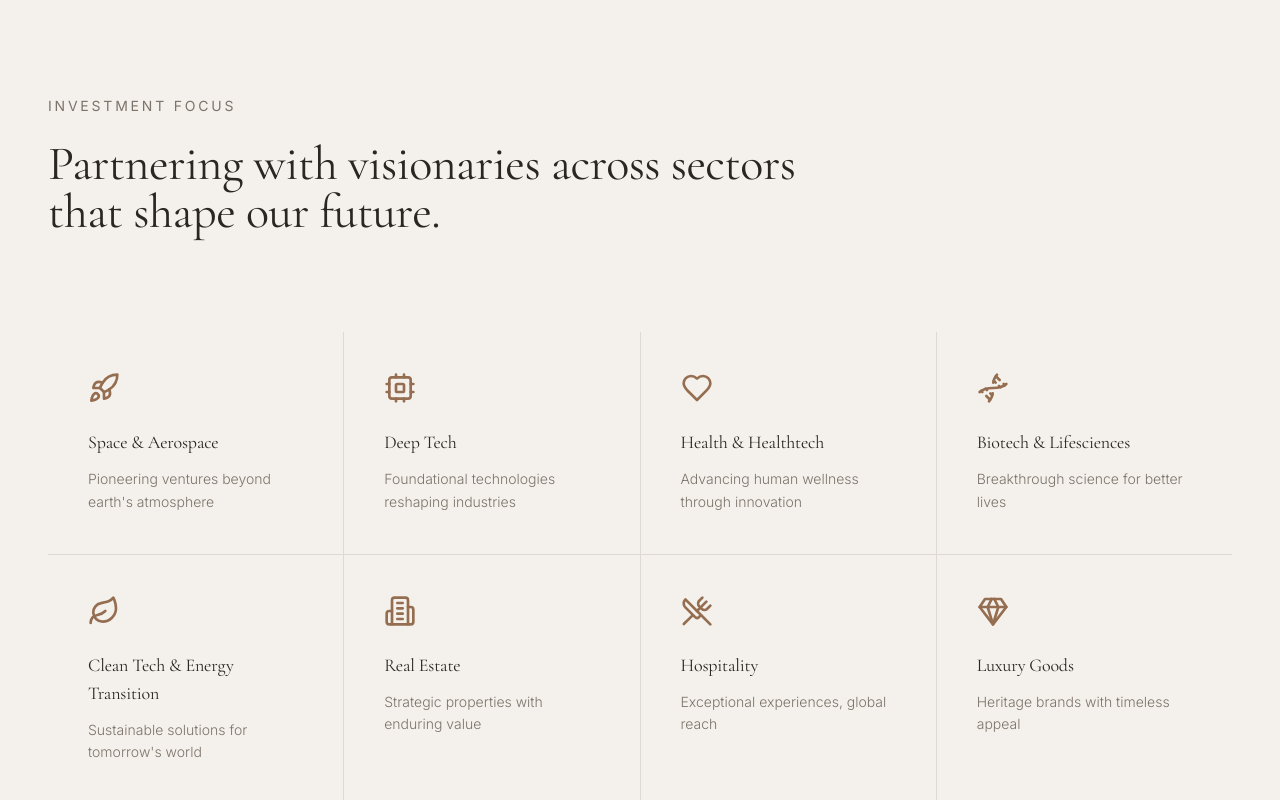
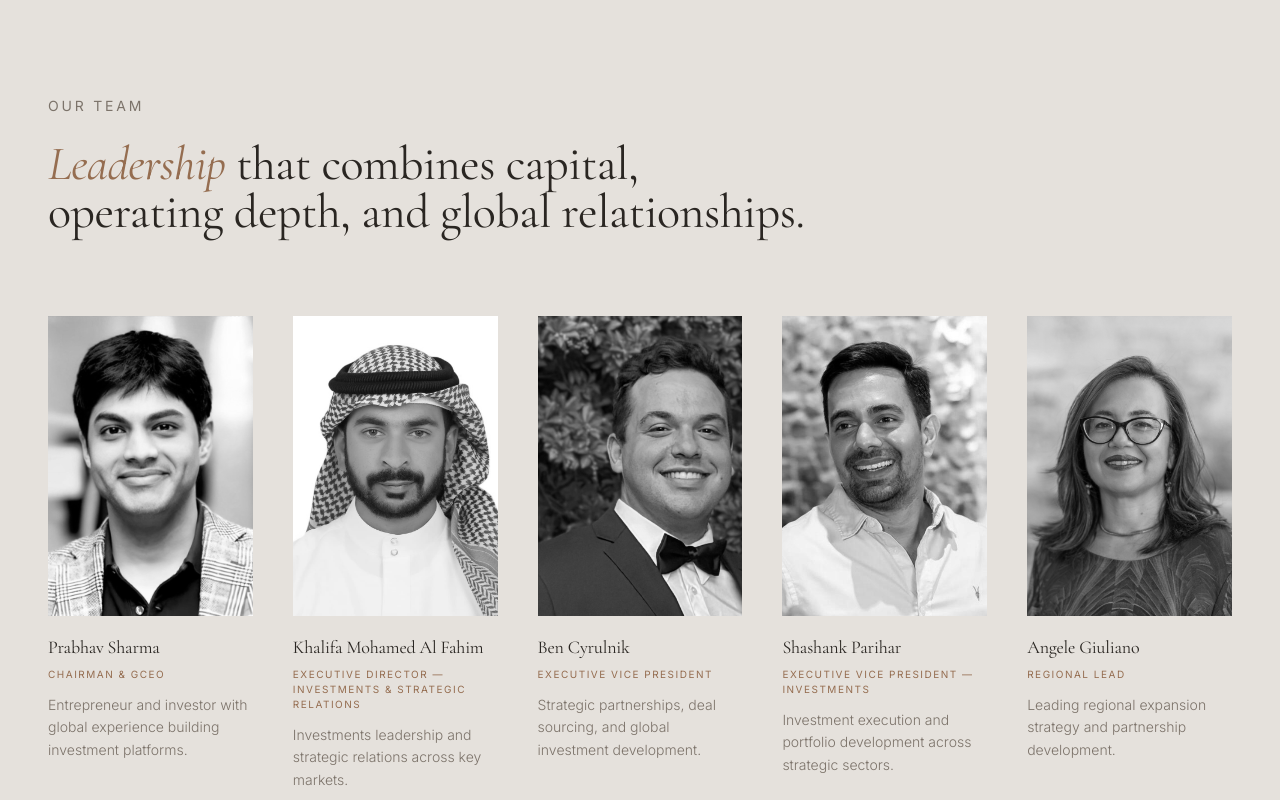
Before and after one commit to bencyrulnik-cyber/alpha-x-vision, a React (Vite) app: page / in a window 1280 px wide. Shown: the part 1940-2740 px from the top of the page. Built offline with nearby package versions, Linux system fonts and the light colour scheme; the HTML template or start-up script is replaced by a standard one.

Commit message:
Changes
Co-authored-by: bencyrulnik-cyber <250005174+bencyrulnik-cyber@users.noreply.github.com>

```diff
--- /dev/null
+++ b/src/components/TeamSection.tsx
@@ -0,0 +1,111 @@
+import { useEffect, useRef, useState } from "react";
+import prabhavImg from "@/assets/team/prabhav.jpg";
+import khalifaImg from "@/assets/team/khalifa.jpg";
+import benImg from "@/assets/team/ben.jpg";
+import shashankImg from "@/assets/team/shashank.jpg";
+import angeleImg from "@/assets/team/angele.jpg";
+
+const leaders = [
+  {
+    name: "Prabhav Sharma",
+    role: "CHAIRMAN & GCEO",
+    desc: "Entrepreneur and investor with global experience building investment platforms.",
+    photo: prabhavImg,
+  },
+  {
+    name: "Khalifa Mohamed Al Fahim",
+    role: "EXECUTIVE DIRECTOR — INVESTMENTS & STRATEGIC RELATIONS",
+    desc: "Investments leadership and strategic relations across key markets.",
+    photo: khalifaImg,
+  },
+  {
+    name: "Ben Cyrulnik",
+    role: "EXECUTIVE VICE PRESIDENT",
+    desc: "Strategic partnerships, deal sourcing, and global investment development.",
+    photo: benImg,
+  },
+  {
+    name: "Shashank Parihar",
+    role: "EXECUTIVE VICE PRESIDENT — INVESTMENTS",
+    desc: "Investment execution and portfolio development across strategic sectors.",
+    photo: shashankImg,
+  },
+  {
+    name: "Angele Giuliano",
+    role: "REGIONAL LEAD",
+    desc: "Leading regional expansion strategy and partnership development.",
+    photo: angeleImg,
+  },
+];
+
+const TeamSection = () => {
+  const sectionRef = useRef<HTMLDivElement>(null);
+  const [visible, setVisible] = useState(false);
+
+  useEffect(() => {
+    const observer = new IntersectionObserver(
+      ([entry]) => {
+        if (entry.isIntersecting) setVisible(true);
+      },
+      { threshold: 0.1 }
+    );
+    if (sectionRef.current) observer.observe(sectionRef.current);
+    return () => observer.disconnect();
+  }, []);
+
+  return (
+    <section id="team" className="py-24 md:py-32 bg-secondary" ref={sectionRef}>
+      <div className="container mx-auto px-6 md:px-12">
+        <div className="max-w-3xl mb-16 md:mb-20">
+          <p
+            className={`text-sm tracking-[0.2em] text-muted-foreground mb-6 transition-all duration-700 ${
+              visible ? "opacity-100 translate-y-0" : "opacity-0 translate-y-6"
+            }`}
+          >
+            OUR TEAM
+          </p>
+          <h2
+            className={`text-3xl md:text-5xl font-serif text-foreground leading-tight transition-all duration-700 delay-100 ${
+              visible ? "opacity-100 translate-y-0" : "opacity-0 translate-y-6"
+            }`}
+          >
+            <em className="text-accent">Leadership</em> that combines capital,
+            operating depth, and global relationships.
+          </h2>
+        </div>
+
+        <div className="grid gap-10 sm:grid-cols-2 lg:grid-cols-5">
+          {leaders.map((leader, i) => (
+            <div
+              key={leader.name}
+              className={`transition-all duration-700 ${
+                visible ? "opacity-100 translate-y-0" : "opacity-0 translate-y-6"
+              }`}
+              style={{ transitionDelay: `${150 + i * 100}ms` }}
+            >
+              <div className="overflow-hidden rounded-sm mb-5 bg-muted">
+                <img
+                  src={leader.photo}
+                  alt={`${leader.name}, ${leader.role.toLowerCase()} at AlphaX`}
+                  loading="lazy"
+                  className="w-full h-[300px] object-cover grayscale hover:grayscale-0 hover:scale-105 transition-all duration-700"
+                />
+              </div>
+              <h3 className="text-lg font-serif text-foreground leading-tight">
+                {leader.name}
+              </h3>
+              <p className="mt-2 text-[10px] tracking-[0.15em] text-accent">
+                {leader.role}
+              </p>
+              <p className="mt-3 text-sm text-muted-foreground font-light leading-relaxed">
+                {leader.desc}
+              </p>
+            </div>
+          ))}
+        </div>
+      </div>
+    </section>
+  );
+};
+
+export default TeamSection;
--- a/src/pages/Index.tsx
+++ b/src/pages/Index.tsx
@@ -1,6 +1,7 @@
 import Header from "@/components/Header";
 import HeroSection from "@/components/HeroSection";
 import AboutSection from "@/components/AboutSection";
+import TeamSection from "@/components/TeamSection";
 import InvestmentsSection from "@/components/InvestmentsSection";
 import ContactSection from "@/components/ContactSection";
 import Footer from "@/components/Footer";
@@ -11,8 +12,10 @@ const Index = () => {
       <Header />
       <HeroSection />
       <AboutSection />
+      <TeamSection />
       <InvestmentsSection />
       <ContactSection />
+
       <Footer />
     </main>
   );
```
